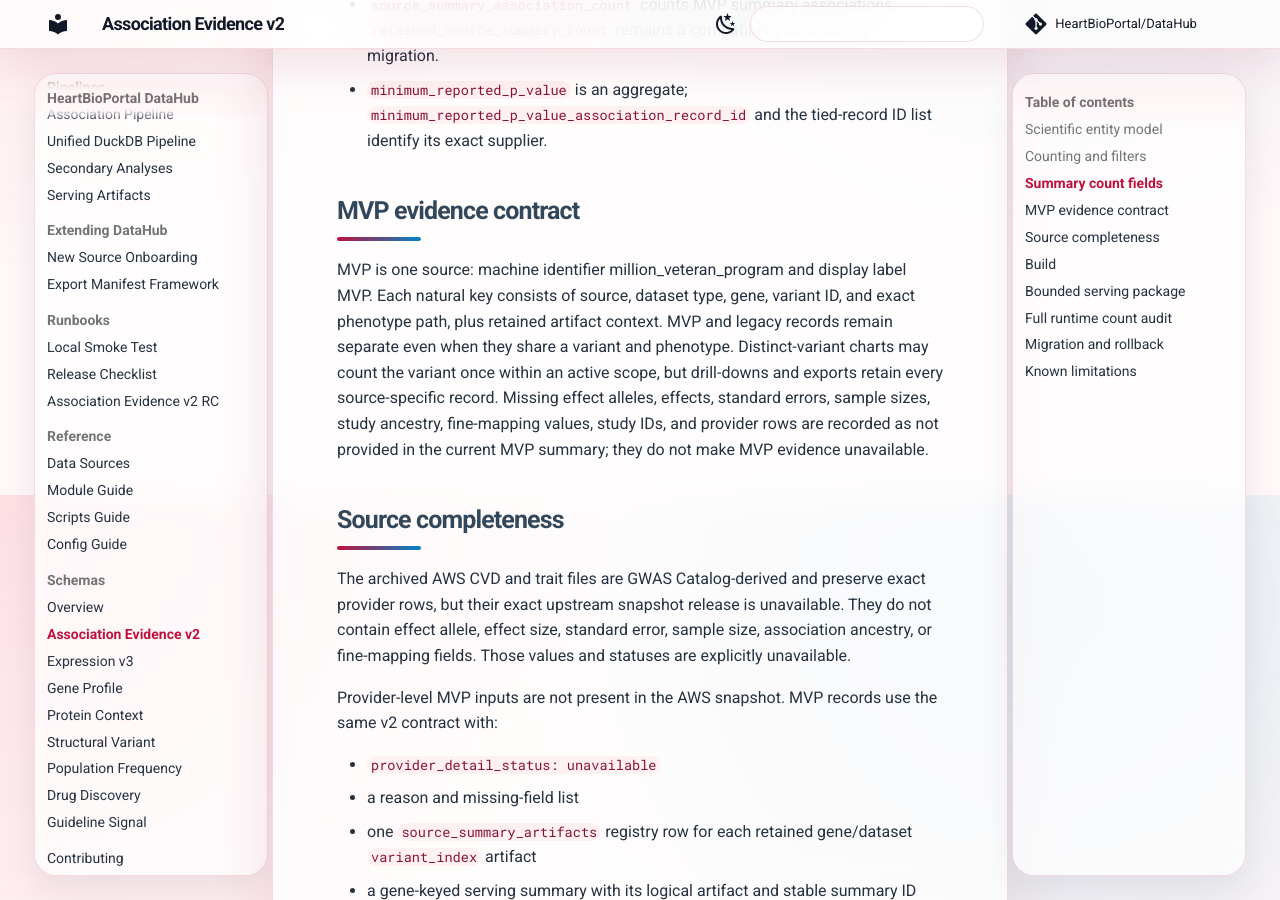
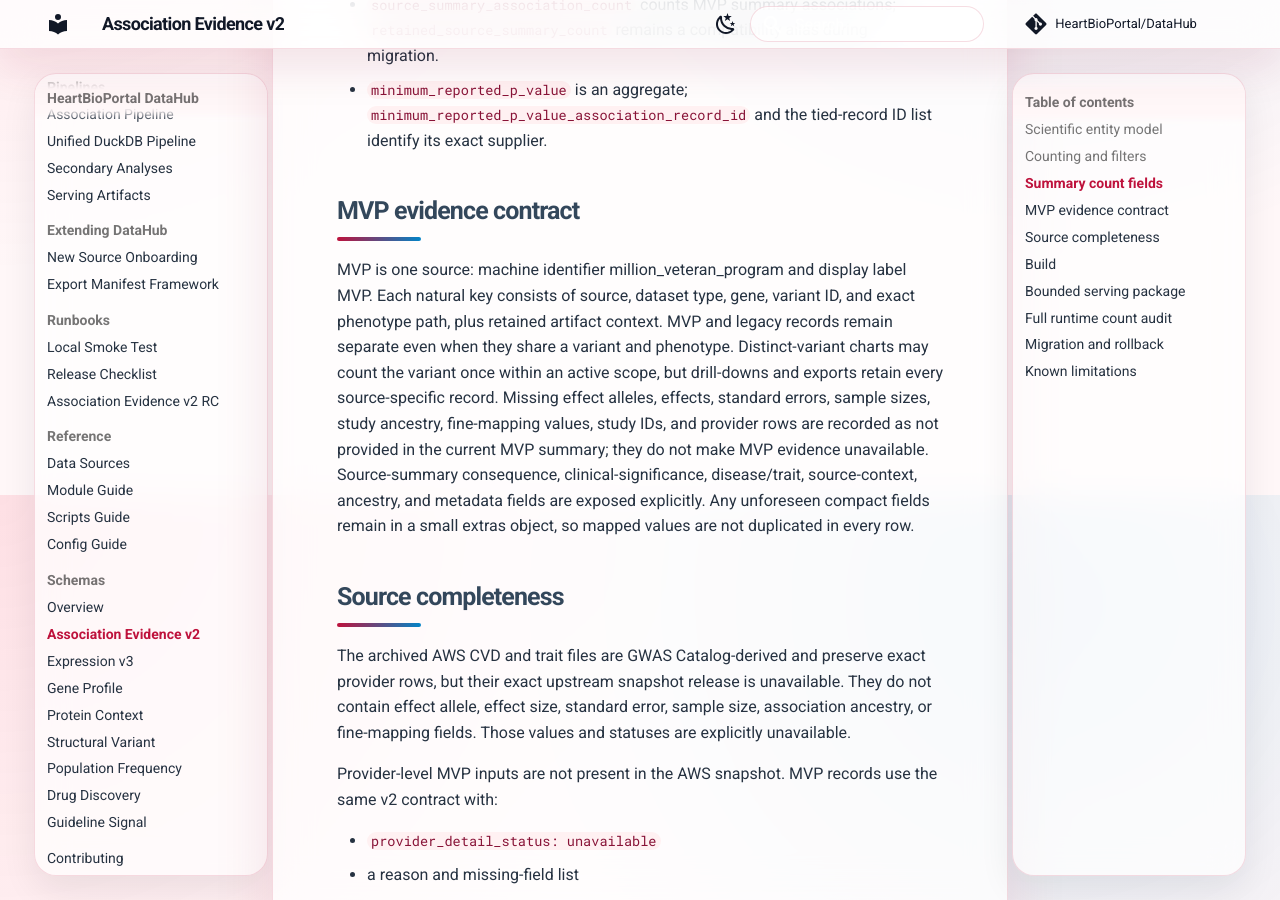
Before and after one commit to HeartBioPortal/DataHub, an MkDocs documentation site: the page built from docs/schemas/association_evidence_v2.md, in a window 1280 px wide and 900 px high, scrolled down 2205 px. Built offline with MkDocs 1.6.1 and Material for MkDocs 9.7.7, drawn with Linux system fonts in a browser that asks for light colours; comment, search, counter and statistics services are not loaded.

Commit message:
Document lossless MVP source-summary fields

```diff
--- a/docs/schemas/association_evidence_v2.md
+++ b/docs/schemas/association_evidence_v2.md
@@ -54,6 +54,9 @@ variant once within an active scope, but drill-downs and exports retain every
 source-specific record. Missing effect alleles, effects, standard errors, sample
 sizes, study ancestry, fine-mapping values, study IDs, and provider rows are recorded
 as not provided in the current MVP summary; they do not make MVP evidence unavailable.
+Source-summary consequence, clinical-significance, disease/trait, source-context,
+ancestry, and metadata fields are exposed explicitly. Any unforeseen compact fields
+remain in a small extras object, so mapped values are not duplicated in every row.
 
 ## Source completeness
 
```
